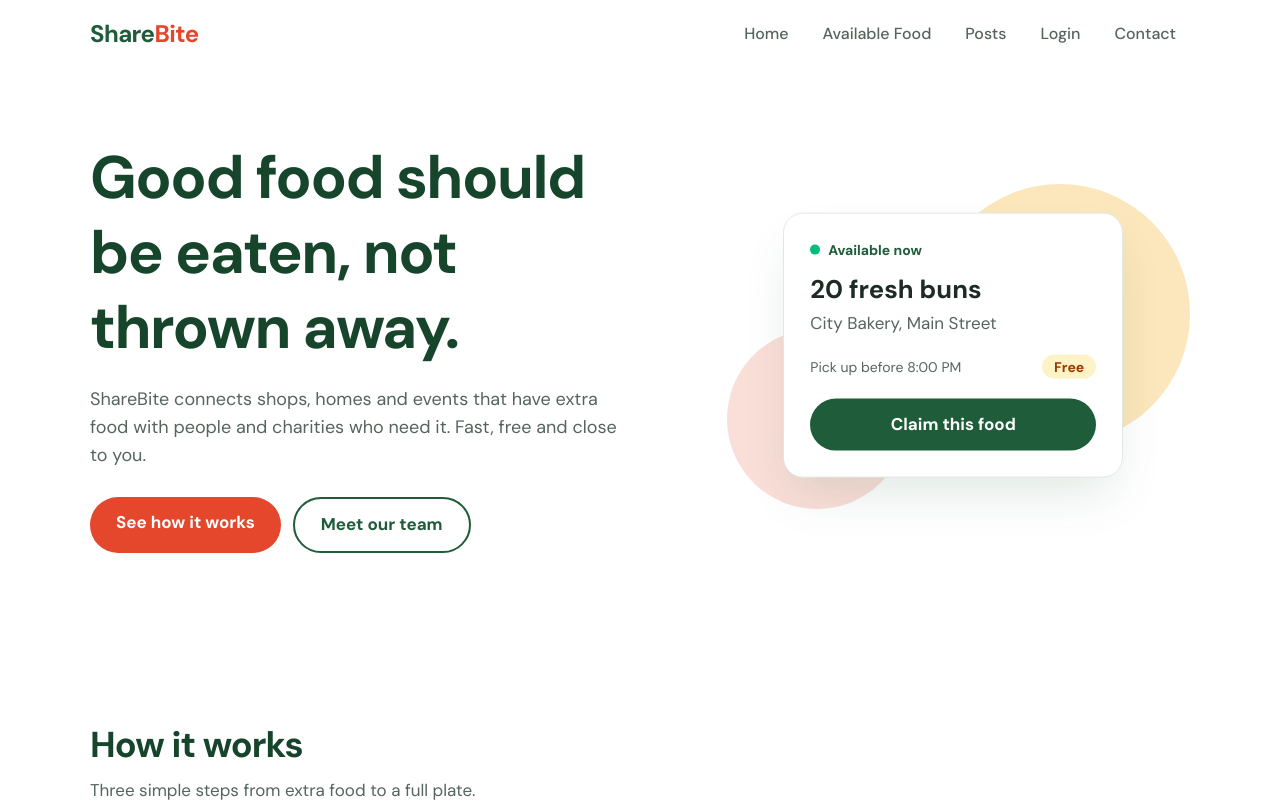
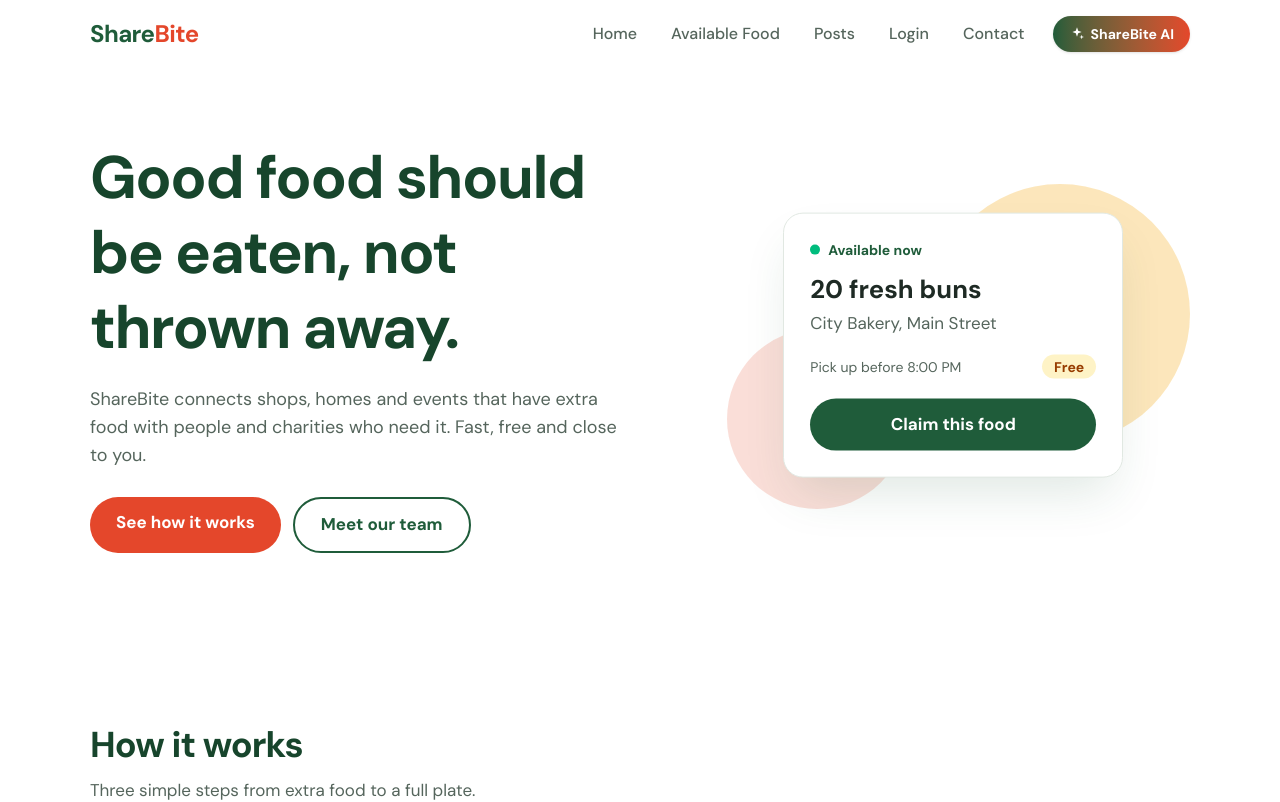
Before and after one commit to nipunagwdev-maker/ShareBite.v2.0, a React (Vite) app in the folder ShareBite/: page / in a window 1280 px wide. Shown: the top 802 px of the page. Built offline with nearby package versions, Linux system fonts and the light colour scheme.

Commit message:
add a ai button (only the design)

```diff
--- a/ShareBite/src/components/SiteHeader.jsx
+++ b/ShareBite/src/components/SiteHeader.jsx
@@ -1,8 +1,5 @@
 import { useEffect, useState } from "react";
 import { Link } from "react-router-dom";
-import Contact from "../pages/Contact";
-import Posts from "../pages/Posts";
-import LoginPage from "../pages/LoginPage";
 
 const navigationLinks = [
   { label: "Home", to: "/" },
@@ -27,6 +24,14 @@ function SiteHeader({ foodPage = false }) {
 
     return () => window.removeEventListener("scroll", updateScrollState);
   }, []);
+
+  // ShareBite AI button click handler.
+  // TODO: Connect this to the backend later.
+  // Ideas: open a chat panel, or navigate("/ai") using useNavigate().
+  const handleAiClick = () => {
+    setIsMenuOpen(false); // close the mobile menu first
+    console.log("ShareBite AI clicked - backend not connected yet");
+  };
 
   if (foodPage) {
     return (
@@ -56,6 +61,7 @@ function SiteHeader({ foodPage = false }) {
           Share<span className="text-tomato">Bite</span>
         </Link>
 
+        {/* Hamburger button (mobile only) */}
         <button
           type="button"
           aria-label={isMenuOpen ? "Close menu" : "Open menu"}
@@ -68,8 +74,9 @@ function SiteHeader({ foodPage = false }) {
           <span className="my-1.25 block h-0.5 w-6 bg-brand transition group-aria-expanded:-translate-y-1.75 group-aria-expanded:-rotate-45" />
         </button>
 
+        {/* md:items-center keeps all links and the AI button on the same line */}
         <nav
-          className={`${isMenuOpen ? "block" : "hidden"} absolute inset-x-0 top-17 border-b border-line bg-white px-[4%] py-2 md:static md:flex md:gap-1.5 md:border-0 md:bg-transparent md:p-0`}
+          className={`${isMenuOpen ? "block" : "hidden"} absolute inset-x-0 top-17 border-b border-line bg-white px-[4%] py-2 md:static md:flex md:items-center md:gap-1.5 md:border-0 md:bg-transparent md:p-0`}
         >
           {navigationLinks.map(({ label, to, href }) =>
             to ? (
@@ -92,6 +99,29 @@ function SiteHeader({ foodPage = false }) {
               </a>
             ),
           )}
+
+          {/* ===== ShareBite AI button =====
+              - Stands out from normal links with a green-to-tomato gradient.
+              - md:ml-2 adds a small gap between Contact and this button.
+              - On mobile it is full width (w-full); on desktop it fits its text (md:w-auto).
+              - The sparkle icon is the usual "AI" symbol.
+              - Later: replace handleAiClick with real logic. */}
+          <button
+            type="button"
+            onClick={handleAiClick}
+            className="my-2 flex w-full items-center justify-center gap-1.5 rounded-full bg-linear-to-r from-brand to-tomato px-4 py-2 text-sm font-bold text-white shadow-sm transition hover:shadow-md hover:brightness-110 active:scale-95 md:my-0 md:ml-2 md:w-auto"
+          >
+            {/* Sparkle icon (inline SVG, no extra library needed) */}
+            <svg
+              viewBox="0 0 24 24"
+              fill="currentColor"
+              className="h-4 w-4"
+              aria-hidden="true"
+            >
+              <path d="M12 2l1.8 5.2L19 9l-5.2 1.8L12 16l-1.8-5.2L5 9l5.2-1.8L12 2zm7 11l.9 2.6L22.5 16.5l-2.6.9L19 20l-.9-2.6-2.6-.9 2.6-.9L19 13z" />
+            </svg>
+            ShareBite AI
+          </button>
         </nav>
       </div>
     </header>
--- a/ShareBite/src/pages/Contact.jsx
+++ b/ShareBite/src/pages/Contact.jsx
@@ -20,11 +20,11 @@ const contactDetails = [
 
 function Contact() {
   return (
-    <div className="flex min-h-screen flex-col bg-white font-sans text-ink">
+    <div className="flex min-h-screen flex-col bg-white font-sans text-ink object-center">
       <SiteHeader />
 
       <main className="flex-1">
-        <section className="mx-auto max-w-2xl px-6 pt-14 text-center md:pt-20">
+        <section className="mx-auto max-w-2xl px-6 pt-14 text-center md:pt-40">
           <h1 className="text-4xl font-bold tracking-tight text-brand-dark sm:text-5xl">
             Contact us
           </h1>
```
